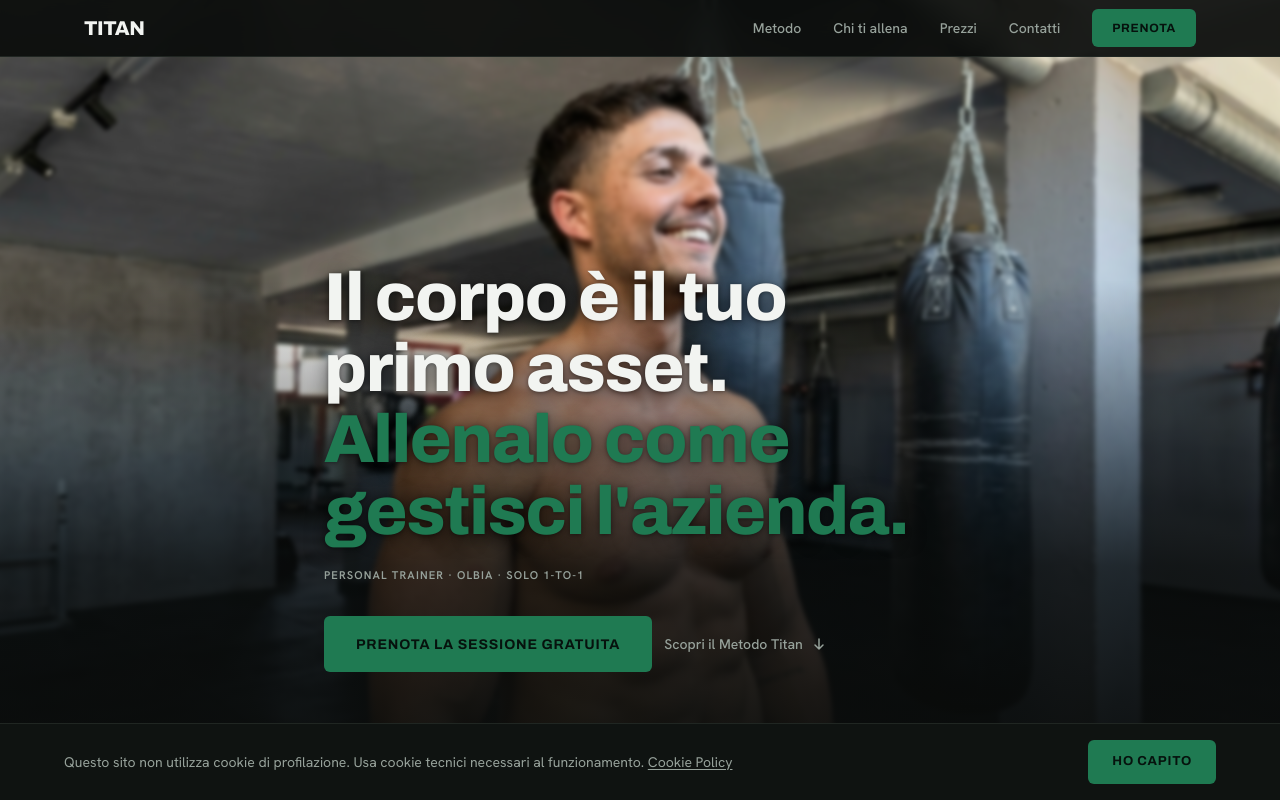
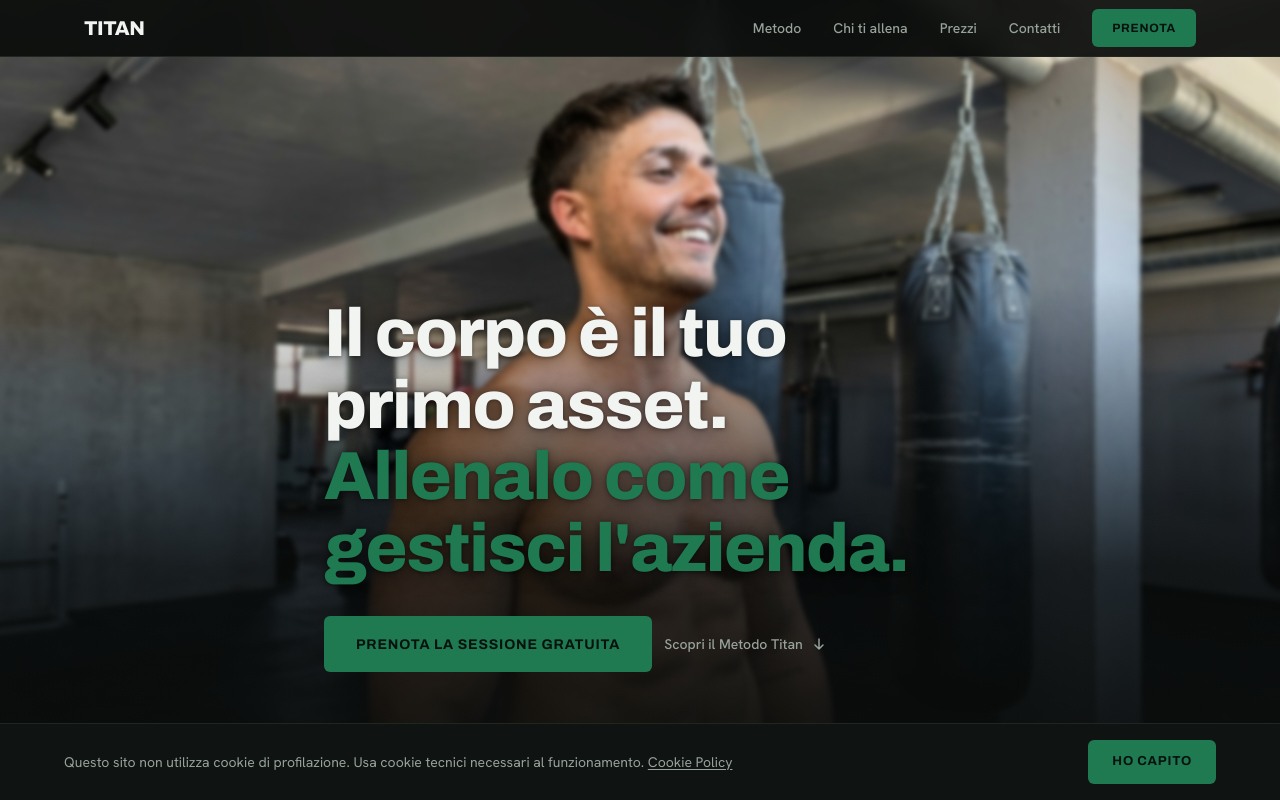
Before and after one commit to elevatetrading/titan-alextrainer, a Next.js app: page / in a window 1280 px wide. Shown: the top 800 px of the page. Built offline with nearby package versions, Linux system fonts and the light colour scheme.

Commit message:
Hero: rimuove kicker, titolo pulito

```diff
--- a/components/sections/Hero.tsx
+++ b/components/sections/Hero.tsx
@@ -41,7 +41,7 @@
 
         {/* Headline H1 */}
         <h1
-          className="font-headline mb-5 leading-[1.05]"
+          className="font-headline mb-8 leading-[1.05]"
           style={{
             fontSize: "clamp(2.25rem, 7.5vw, 4.25rem)",
             color: "var(--text)",
@@ -53,19 +53,6 @@
             Allenalo come gestisci l&apos;azienda.
           </span>
         </h1>
-
-        {/* Kicker — sotto il titolo */}
-        <p
-          className="mb-8 uppercase tracking-widest"
-          style={{
-            fontSize: "0.7rem",
-            color: "var(--text-muted)",
-            fontFamily: "var(--font-hanken)",
-            fontWeight: 600,
-          }}
-        >
-          Personal trainer · Olbia · Solo 1-to-1
-        </p>
 
         {/* CTA */}
         <div className="flex flex-col gap-3 sm:flex-row sm:items-center">
```
